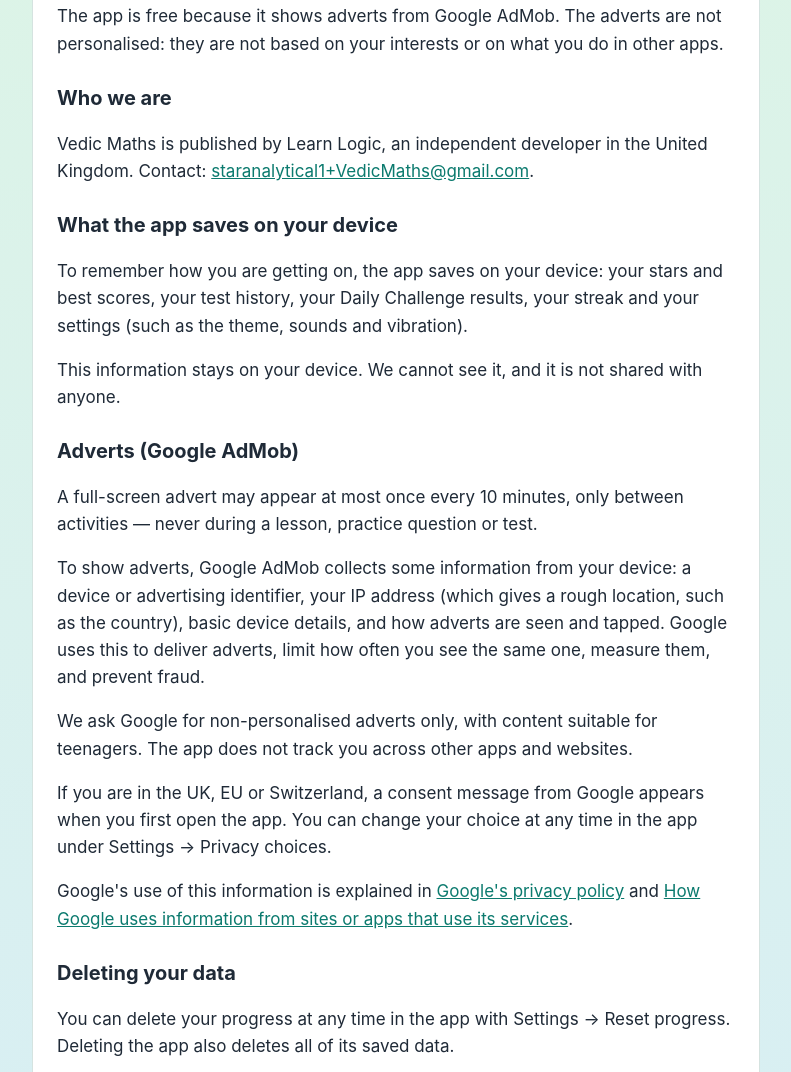
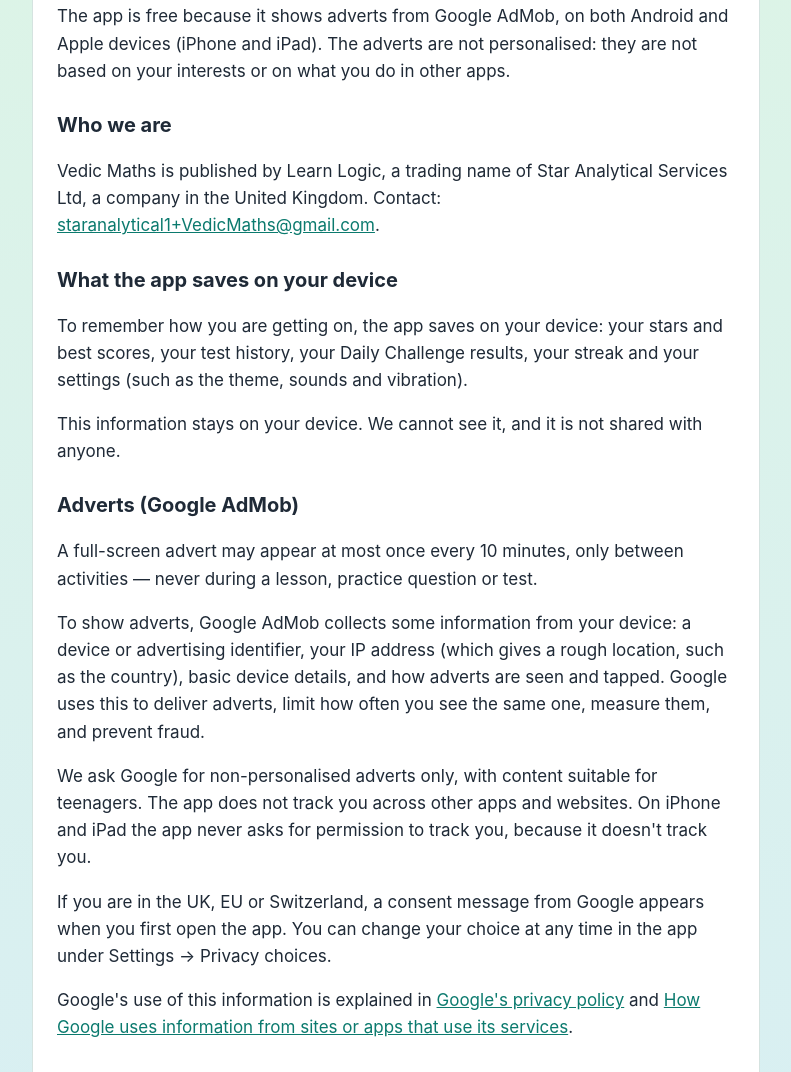
Before and after one commit to LearnLogic/vedic-maths, a plain HTML site: page privacy.html in a window 1280 px wide. Shown: the part 333-1405 px from the top of the page, without its empty margins (244-1035 px from the left). Drawn offline with Linux system fonts and the light colour scheme.

Commit message:
Add files via upload

```diff
--- a/privacy.html
+++ b/privacy.html
@@ -24,10 +24,10 @@
 
       <h2>The short version</h2>
       <p>Vedic Maths does not ask for your name, email address or any account. Your progress stays on your own device and is never sent to us.</p>
-      <p>The app is free because it shows adverts from Google AdMob. The adverts are not personalised: they are not based on your interests or on what you do in other apps.</p>
+      <p>The app is free because it shows adverts from Google AdMob, on both Android and Apple devices (iPhone and iPad). The adverts are not personalised: they are not based on your interests or on what you do in other apps.</p>
 
       <h2>Who we are</h2>
-      <p>Vedic Maths is published by Learn Logic, an independent developer in the United Kingdom. Contact: <a href="mailto:staranalytical1+VedicMaths@gmail.com">staranalytical1+VedicMaths@gmail.com</a>.</p>
+      <p>Vedic Maths is published by Learn Logic, a trading name of Star Analytical Services Ltd, a company in the United Kingdom. Contact: <a href="mailto:staranalytical1+VedicMaths@gmail.com">staranalytical1+VedicMaths@gmail.com</a>.</p>
 
       <h2>What the app saves on your device</h2>
       <p>To remember how you are getting on, the app saves on your device: your stars and best scores, your test history, your Daily Challenge results, your streak and your settings (such as the theme, sounds and vibration).</p>
@@ -36,7 +36,7 @@
       <h2>Adverts (Google AdMob)</h2>
       <p>A full-screen advert may appear at most once every 10 minutes, only between activities — never during a lesson, practice question or test.</p>
       <p>To show adverts, Google AdMob collects some information from your device: a device or advertising identifier, your IP address (which gives a rough location, such as the country), basic device details, and how adverts are seen and tapped. Google uses this to deliver adverts, limit how often you see the same one, measure them, and prevent fraud.</p>
-      <p>We ask Google for non-personalised adverts only, with content suitable for teenagers. The app does not track you across other apps and websites.</p>
+      <p>We ask Google for non-personalised adverts only, with content suitable for teenagers. The app does not track you across other apps and websites. On iPhone and iPad the app never asks for permission to track you, because it doesn't track you.</p>
       <p>If you are in the UK, EU or Switzerland, a consent message from Google appears when you first open the app. You can change your choice at any time in the app under Settings → Privacy choices.</p>
       <p>Google's use of this information is explained in <a href="https://policies.google.com/privacy">Google's privacy policy</a> and <a href="https://policies.google.com/technologies/partner-sites">How Google uses information from sites or apps that use its services</a>.</p>
 
```
